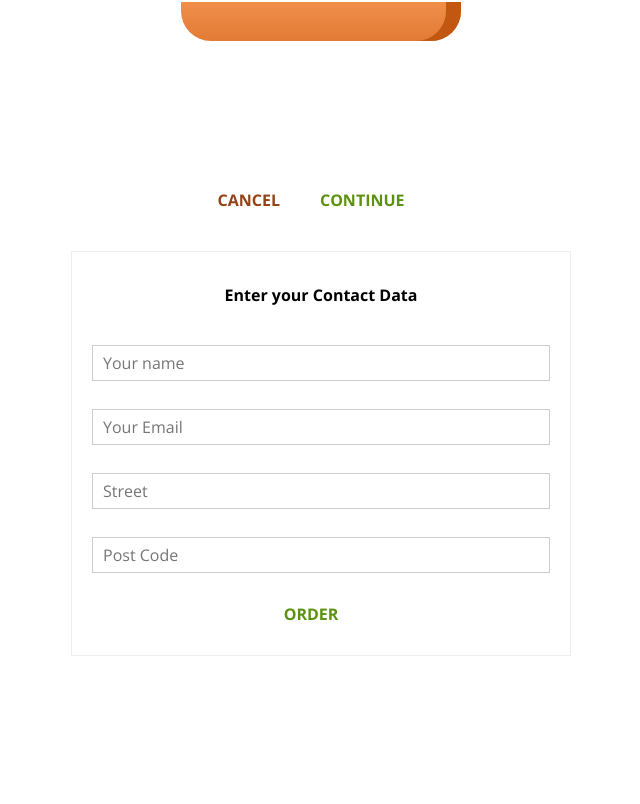
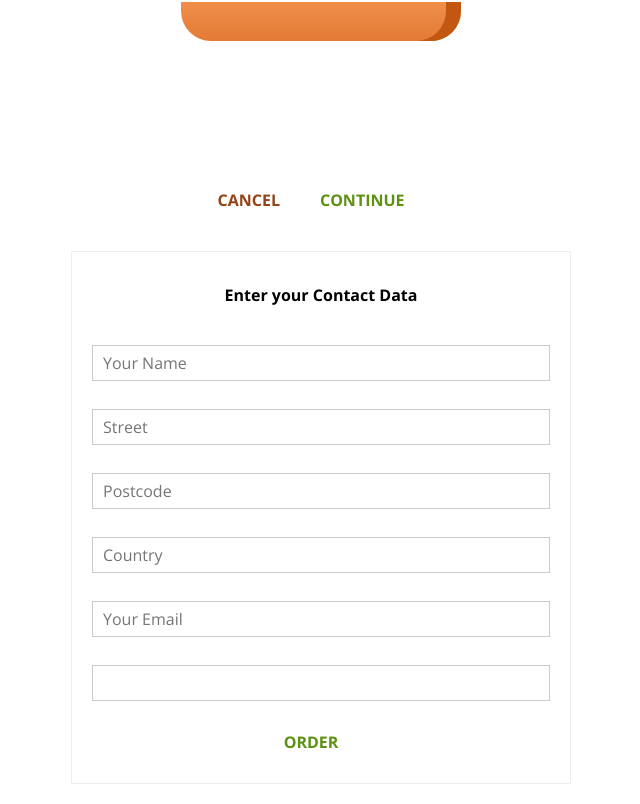
Before and after one commit to KG700/burger-react, a React (Create React App) app: page /checkout/contact-data in a window 1280 px wide. Shown: the part 267-1071 px from the top of the page, without its empty margins (319-959 px from the left). Before the commit the page ends 943 px from the top, so only its background shows below. Built offline with nearby package versions, Linux system fonts and the light colour scheme.

Commit message:
Updated state to include an orderForm object that contains all the information required for each part of Contact Data form

```diff
--- a/src/components/UI/Input/Input.js
+++ b/src/components/UI/Input/Input.js
@@ -5,15 +5,27 @@
 const Input = (props) => {
   let inputElement = null;
 
-  switch (props.inputtype) {
+  switch ( props.elementType ) {
     case ('input'):
-      inputElement = <input className={classes.InputElement} {...props} />;
+      inputElement = <input
+        className={classes.InputElement}
+        {...props.elementConfig}
+        value={props.value}
+      />;
       break;
     case ('textarea'):
-      inputElement = <textarea className={classes.InputElement} {...props} />;
+      inputElement = <textarea
+        className={classes.InputElement}
+        {...props.elementConfig}
+        value={props.value}
+      />;
       break;
     default:
-      inputElement = <input className={classes.InputElement} {...props} />;
+      inputElement = <input
+        className={classes.InputElement}
+        {...props.elementConfig}
+        value={props.value}
+      />;
   }
 
   return (
--- a/src/containers/Checkout/ContactData/ContactData.js
+++ b/src/containers/Checkout/ContactData/ContactData.js
@@ -8,11 +8,57 @@
 
 class ContactData extends Component {
   state = {
-    name: '',
-    email: '',
-    address: {
-      street: '',
-      postalCode: ''
+    orderForm: {
+      name: {
+        elementType: 'input',
+        elementConfig: {
+          type: 'text',
+          placeholder: 'Your Name'
+        },
+        value: ''
+      },
+      street: {
+        elementType: 'input',
+        elementConfig: {
+          type: 'text',
+          placeholder: 'Street'
+        },
+        value: ''
+      },
+      postCode: {
+        elementType: 'input',
+        elementConfig: {
+          type: 'text',
+          placeholder: 'Postcode'
+        },
+        value: ''
+      },
+      country: {
+        elementType: 'input',
+        elementConfig: {
+          type: 'text',
+          placeholder: 'Country'
+        },
+        value: ''
+      },
+      email: {
+        elementType: 'input',
+        elementConfig: {
+          type: 'email',
+          placeholder: 'Your Email'
+        },
+        value: ''
+      },
+      deliveryMethod: {
+        elementType: 'select',
+        elementConfig: {
+          options: [
+            {value: 'fastest', displayValue: 'Fastest'},
+            {value: 'cheapest', displayValue: 'Cheapest'}
+          ],
+        },
+        value: ''
+      },
     },
     loading: false,
   }
@@ -23,17 +69,7 @@
     this.setState({ loading: true });
     const order = {
       ingredients: this.props.ingredients,
-      price: this.props.price,
-      customer: {
-        name: 'Karla Gardiner',
-        address: {
-          street: 'Teststreet 1',
-          postCode: 'AB1 2CD',
-          country: 'UK'
-        },
-        email: 'test@test.com'
-      },
-      deliveryMethod: 'fastest'
+      price: this.props.price
     }
     axios.post('/orders.json', order)
           .then( response => {
@@ -46,12 +82,23 @@
   }
 
   render () {
+    const formElementsArray = [];
+    for (let key in this.state.orderForm) {
+      formElementsArray.push({
+        id: key,
+        config: this.state.orderForm[key]
+      });
+    }
+
     let form = (
       <form>
-        <Input inputtype='input' type='text' name='name' placeholder='Your name' />
-        <Input inputtype='input' type='text' name='email' placeholder='Your Email' />
-        <Input inputtype='input' type='text' name='street' placeholder='Street' />
-        <Input inputtype='input' type='text' name='postCode' placeholder='Post Code' />
+        {formElementsArray.map(formElement => (
+          <Input
+            key={formElement.id}
+            elementType={formElement.config.elementType}
+            elementConfig={formElement.config.elementConfig}
+            value={formElement.config.value} />
+        ))}
         <Button
           btnType='Success'
           clicked={this.orderHandler}>ORDER</Button>
```
